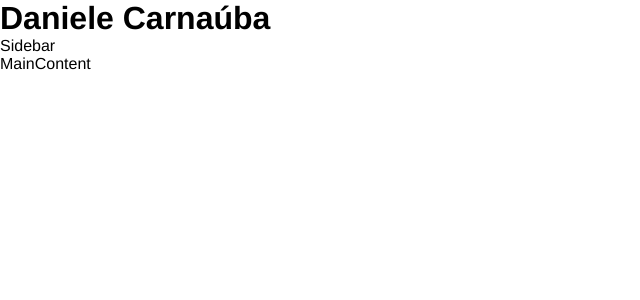
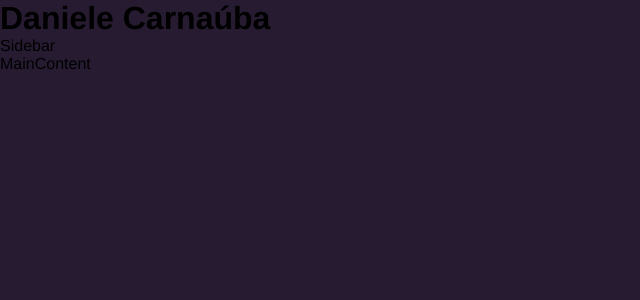
Before and after one commit to Danielecarn/Curriculo-Web, a React (Vite) app in the folder portfolio/: page / in a window 1280 px wide. Shown: the top 300 px of the page, without its empty margins (0-640 px from the left). Built offline with nearby package versions, Linux system fonts and the light colour scheme.

Commit message:
Estilo do body

```diff
--- a/portfolio/src/styles/main.sass
+++ b/portfolio/src/styles/main.sass
@@ -7,8 +7,7 @@
     box-sizing: border-box
 
 body
-
-
+    background-color: variables.$body-bg-color
 
 a, svg
     transition: .4s
```
